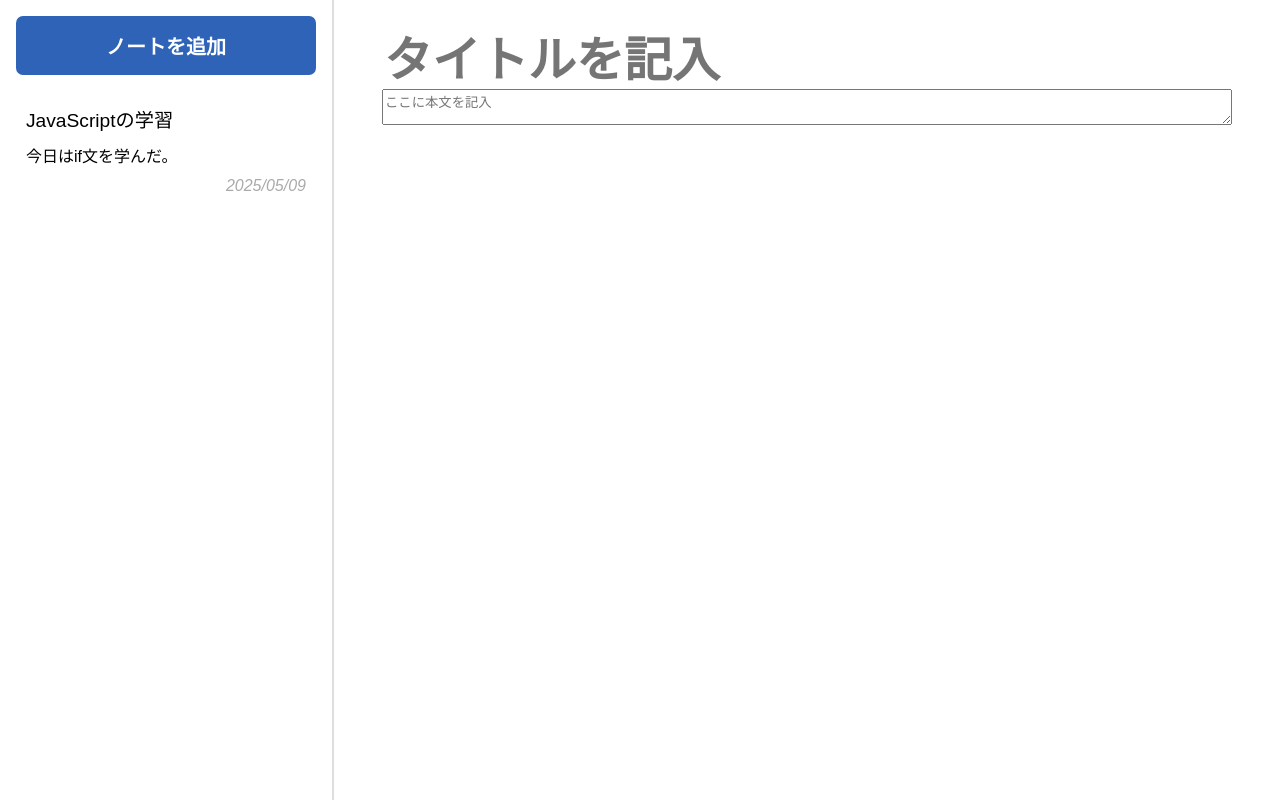
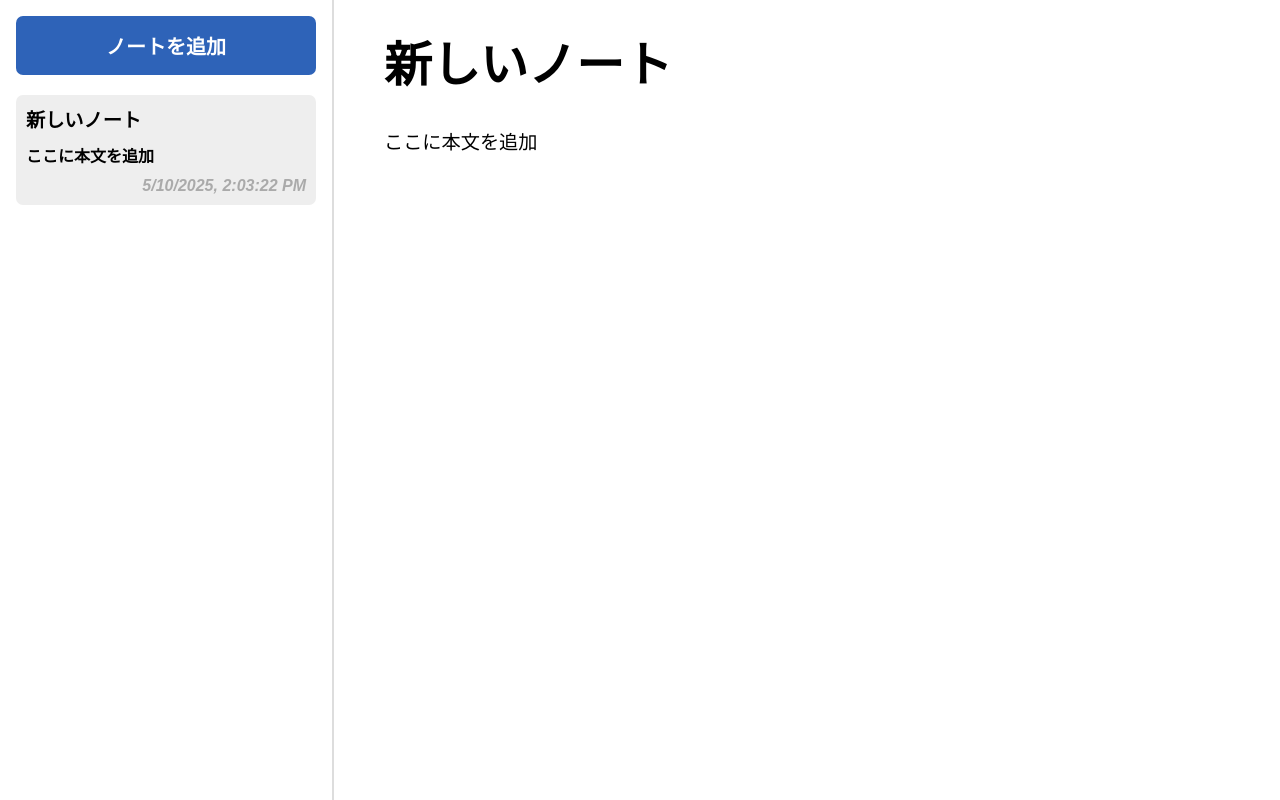
Before and after one commit to takehiro1111/node, a website with bundled scripts: page memo-app/index.html in a window 1280 px wide. Both pictures are taken after a click on the button "ノートを追加". Built offline with nearby package versions, Linux system fonts and the light colour scheme.

Commit message:
jsによるメモアプリの作成

```diff
--- a/memo-app/index.html
+++ b/memo-app/index.html
@@ -8,22 +8,7 @@
 </head>
 <body>
   <div class="notes" id="app">
-  <!-- サイドバー -->
-    <div class="notesSidebar">
-      <button class="notesAdd" type="button">ノートを追加</button>
-      <div class="notesList">
-        <div class="notesList-item">
-          <div class="notesSmall-title">JavaScriptの学習</div>
-          <div class="notesSmall-body">今日はif文を学んだ。</div>
-          <div class="notesSmall-updated">2025/05/09</div>
-        </div>
-      </div>
-    </div>
-    <!-- ノートプレビュー -->
-    <div class="notesPreview">
-      <input type="text" class="notesTitle" placeholder="タイトルを記入" />
-      <textarea name="notesBody" placeholder="ここに本文を記入"></textarea>
-    </div>
+  <script src="./js/main.js" type="module"></script>
   </div>
 </body>
 </html>
--- /dev/null
+++ b/memo-app/js/MemoApi.js
@@ -0,0 +1,42 @@
+export default class NotesApi {
+  constructor() {
+    this.getAllNotes = NotesApi.getAllNotes();
+  }
+
+  // 全てのメモを取得するAPI
+  static getAllNotes() {
+    // jsonから文字列へparseする。
+    // localstorageでnotesというキーの値を取得する。
+    const notes = JSON.parse(localStorage.getItem("notes") || "[]");
+
+    return notes;
+  }
+
+  // メモを保存するAPI
+  static saveNote(noteToSave) {
+    const notes = this.getAllNotes();
+    const existingNote = notes.find((note) => note.id == noteToSave.id);
+
+    if (existingNote) {
+      existingNote.id = noteToSave.id;
+      existingNote.title = noteToSave.title;
+      existingNote.body = noteToSave.body;
+      existingNote.updated = new Date().toISOString();
+      notes.push(existingNote);
+    } else {
+      noteToSave.id = Math.floor(Math.random() * 100000)
+      noteToSave.updated = new Date().toISOString();
+      notes.push(noteToSave);
+    }
+
+    localStorage.setItem("notes", JSON.stringify(notes));
+  }
+
+  // メモを削除するAPI
+  static deleteNote(id) {
+    const notes = this.getAllNotes();
+    const newNotes = notes.filter((note) => note.id != id)
+
+    localStorage.setItem("notes", JSON.stringify(newNotes))
+  }
+}
--- /dev/null
+++ b/memo-app/js/NotesView.js
@@ -0,0 +1,122 @@
+export default class NotesView {
+  constructor(
+    root, // app
+    { onNoteSelect, onNoteAdd, onNoteEdit, onNoteDelete } = {}
+  ) {
+    this.root = root;
+    this.onNoteSelect = onNoteSelect;
+    this.onNoteAdd = onNoteAdd;
+    this.onNoteEdit = onNoteEdit;
+    this.onNoteDelete = onNoteDelete;
+    this.root.innerHTML = `
+    <!-- サイドバー -->
+    <div class="notesSidebar">
+      <button class="notesAdd" type="button">ノートを追加</button>
+      <div class="notesList">
+        <div class="notesList-item">
+
+        </div>
+      </div>
+    </div>
+    <!-- プレビュー機能 -->
+    <div class="notesPreview">
+      <input type="text" class="notesTitle" placeholder="タイトルを記入" />
+      <textarea class="notesBody" placeholder="ここに本文を記入"></textarea>
+    </div>
+    `;
+
+    const btnAddNote = this.root.querySelector(".notesAdd");
+    const inputTitle = this.root.querySelector(".notesTitle");
+    const inputBody = this.root.querySelector(".notesBody");
+
+    // ノートを追加というボタンを押した時に追加する機能
+    btnAddNote.addEventListener("click", () => {
+      this.onNoteAdd();
+    });
+
+    // 適当な箇所をクリックした時のトリガー
+    [inputTitle, inputBody].forEach((inputField) => {
+      inputField.addEventListener("blur", () => {
+        const updateTitle = inputTitle.value.trim();
+        const updateBody = inputBody.value.trim();
+
+        this.onNoteEdit(updateTitle, updateBody);
+      });
+    });
+  }
+
+  // 左ペインのサイドバー部分にノートの情報を保管する。
+  _createListItemHTML(id, title, body, updated) {
+    const MAX_BODY_LENGTH = 60;
+
+    return `
+      <div class="notesList-item" data-note-id=${id}>
+      <div class="notesSmall-title">
+        ${title}
+      </div>
+      <div class="notesSmall-body">
+        ${body.substring(0, MAX_BODY_LENGTH)}
+        ${body.length > MAX_BODY_LENGTH ? "..." : ""}
+      </div>
+      <div class="notesSmall-updated">
+        ${updated.toLocaleString()}
+      </div>
+    </div>
+    `;
+  }
+
+  updateNotesList(notes) {
+    const notesListContainer = this.root.querySelector(".notesList");
+
+  notesListContainer.innerHTML = ""
+
+    for (const note of notes) {
+      console.log(
+        "Processing note for display:",
+        note.id,
+        "updated value:",
+        note.updated
+      );
+      const html = this._createListItemHTML(
+        note.id,
+        note.title,
+        note.body,
+        new Date(note.updated)
+      );
+
+      notesListContainer.insertAdjacentHTML("beforeend", html);
+    }
+
+    // サイドバーからメモの選択
+    notesListContainer
+      .querySelectorAll(".notesList-item")
+      .forEach((noteListItem) => {
+        noteListItem.addEventListener("click", () => {
+          console.log("クリックされました。", noteListItem.dataset);
+          this.onNoteSelect(noteListItem.dataset.noteId);
+        });
+
+        noteListItem.addEventListener("dblclick", () => {
+          const doDelete = confirm("メモを削除しますか？");
+
+          if (doDelete) {
+            this.onNoteDelete(noteListItem.dataset.noteId);
+          }
+        });
+      });
+  }
+
+  updateActiveNote(note) {
+    // プレビュー欄にメモの内容を表示する。
+    this.root.querySelector(".notesTitle").value = note.title;
+    this.root.querySelector(".notesBody").value = note.body;
+
+    this.root.querySelectorAll(".notesList-item").forEach((noteListItem) => {
+      noteListItem.classList.remove("notesList-item--selected");
+    });
+
+    this.root
+      .querySelector(`.notesList-item[data-note-id="${note.id}"]`)
+      .classList.add("notesList-item--selected");
+  }
+}
--- /dev/null
+++ b/memo-app/js/app.js
@@ -0,0 +1,70 @@
+import NotesView from "./NotesView.js";
+import NotesApi from "./MemoApi.js";
+
+export default class App {
+  constructor(root) {
+    this.notes = [];
+    this.activeNote = null;
+    this.view = new NotesView(root, this._handlers());
+
+    // 初期化処理
+    this._refreshNotes();
+  }
+
+  _refreshNotes() {
+    const notes = NotesApi.getAllNotes();
+    // console.log(notes)
+
+    this._setNotes(notes);
+
+    if (notes.length > 0) {
+      this._setActiveNote(notes[0]);
+    }
+  }
+
+  _setNotes(notes) {
+    this.notes = notes;
+    this.view.updateNotesList(notes);
+  }
+
+  _setActiveNote(note) {
+    this.activeNote = note;
+    this.view.updateActiveNote(note);
+  }
+
+  _handlers() {
+    return {
+      onNoteSelect: (noteId) => {
+        console.log(noteId + "ノートが選択されました。");
+        const selectNote = this.notes.find((note) => note.id == noteId);
+        this._setActiveNote(selectNote);
+      },
+      onNoteAdd: () => {
+        console.log("ノートが追加されました。");
+
+        const newNote = {
+          title: "新しいノート",
+          body: "ここに本文を追加",
+        };
+
+        NotesApi.saveNote(newNote);
+        this._refreshNotes();
+      },
+      onNoteEdit: (title, body) => {
+        NotesApi.saveNote({
+          id: this.activeNote.id,
+          title: title,
+          body: body,
+        });
+
+        this._refreshNotes();
+      },
+      onNoteDelete: (noteId) => {
+        console.log(noteId + "ノートが削除されました。");
+
+        NotesApi.deleteNote(noteId)
+        this._refreshNotes()
+      },
+    };
+  }
+}
--- a/memo-app/js/main.js
+++ b/memo-app/js/main.js
@@ -1,8 +1,12 @@
-console.log("app.jsの稼働開始")
+import NotesApi from "./MemoApi.js";
+import NotesView from "./NotesView.js";
+import App from './app.js'
 
-import { appendFile } from 'node:fs';
+// NotesApi.saveNote({
+//   id: 123457891,
+//   title: "更新済みの9回目のメモです",
+//   body: "JSでメモアプリの作成2",
+// });
 
-appendFile("test.txt", "data to append", (err) => {
-  if (err) throw err
-  console.log('The "data to append" was appended to file!')
-})
+const root = document.getElementById("app");
+const app = new App(root)
```
